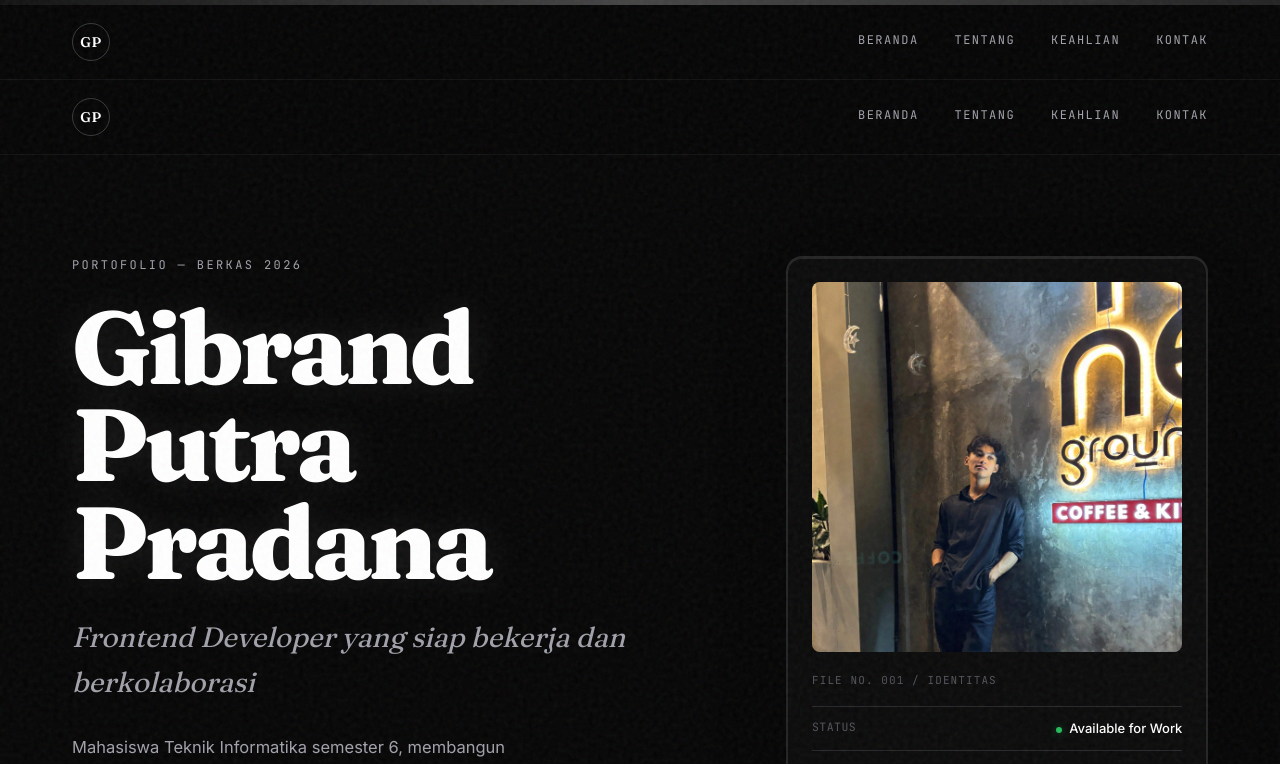
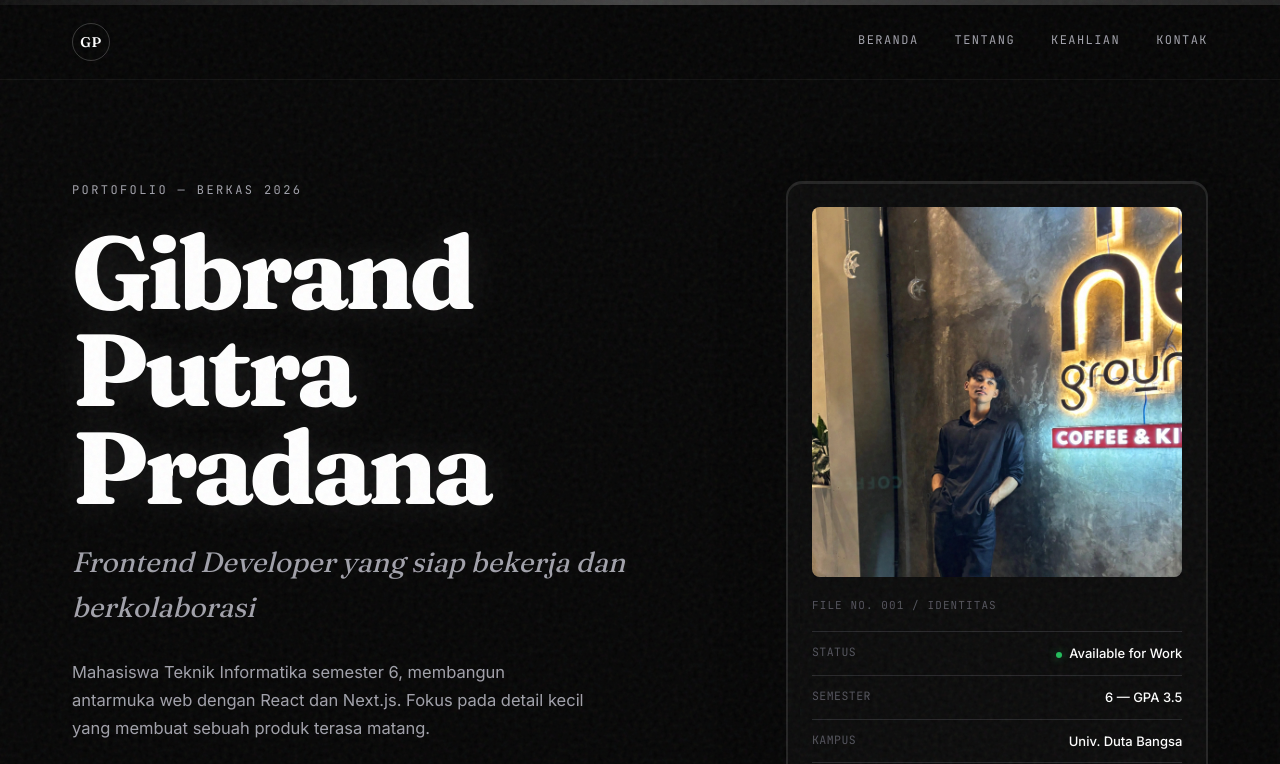
Before and after one commit to Gbrnd-ux/portofolio-magang, a Next.js app: page / in a window 1280 px wide. Shown: the top 764 px of the page. Built offline with nearby package versions, Linux system fonts and the light colour scheme.

Commit message:
fix: remove duplicate Navbar and Footer from page.tsx

```diff
--- a/src/app/page.tsx
+++ b/src/app/page.tsx
@@ -1,22 +1,18 @@
-import Navbar from "@/components/Navbar";
 import Hero from "@/components/Hero";
 import About from "@/components/About";
 import Skills from "@/components/Skills";
 import Contact from "@/components/Contact";
-import Footer from "@/components/Footer";
 import ScrollReveal from "@/components/ScrollReveal";
 
 export default function Home() {
   return (
     <>
-      <Navbar />
       <main>
         <Hero />
         <About />
         <Skills />
         <Contact />
       </main>
-      <Footer />
       <ScrollReveal />
     </>
   );
```
